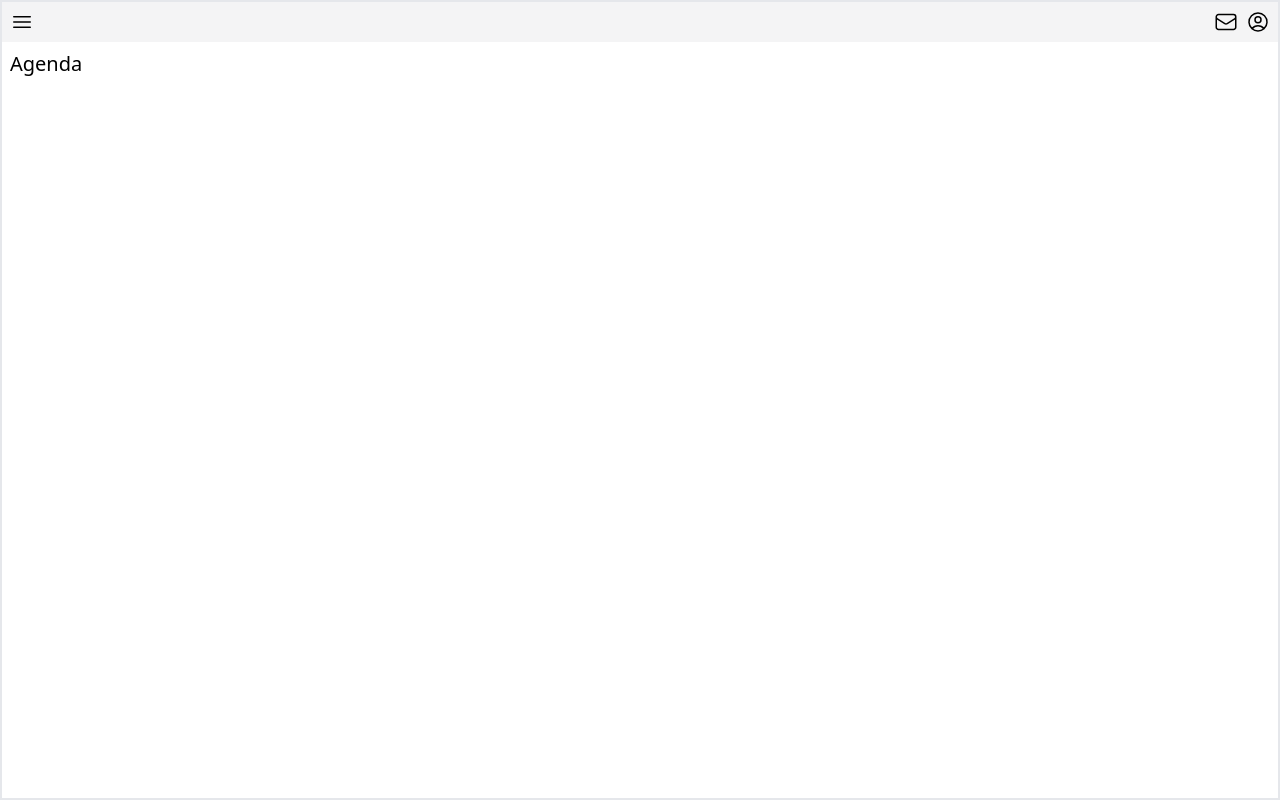
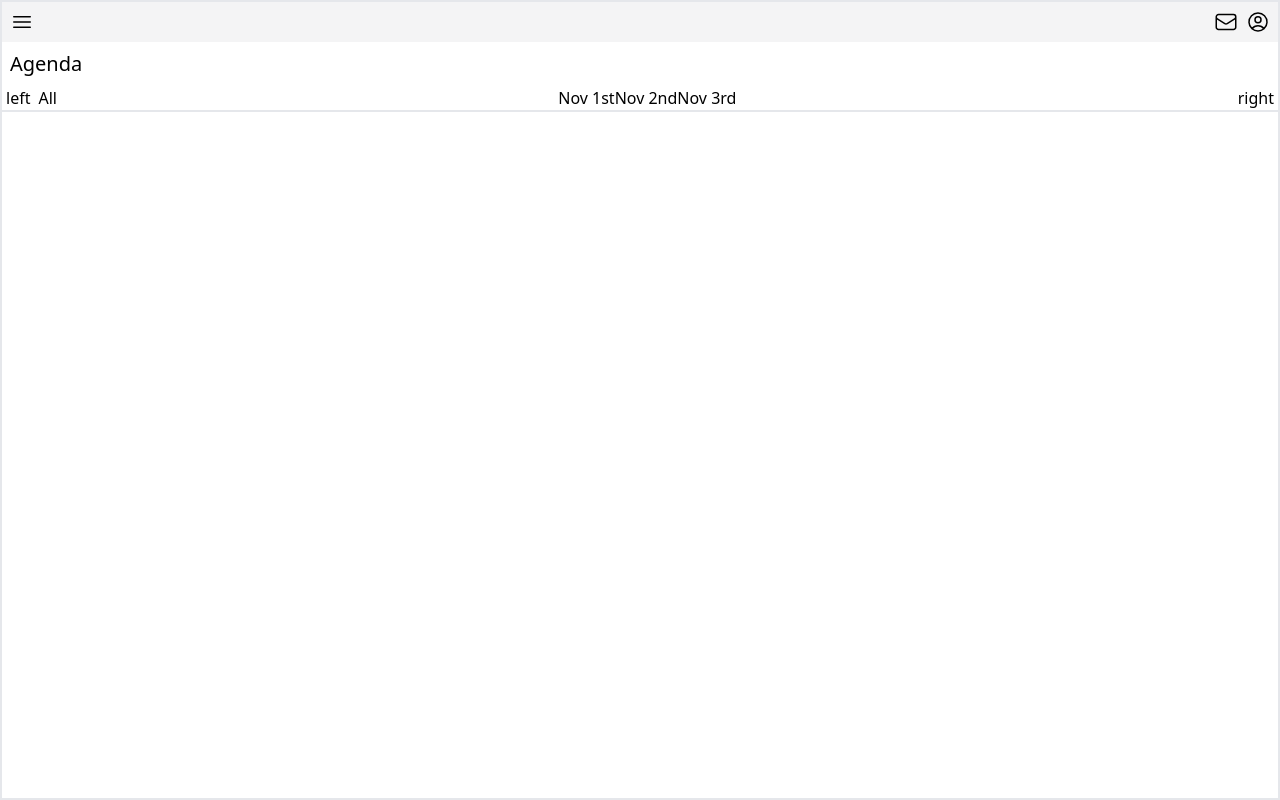
Before and after one commit to bryanmccarthy/energy-hw, a JavaScript app in the folder frontend/: page / in a window 1280 px wide. Built offline with nearby package versions, Linux system fonts and the light colour scheme; the HTML template or start-up script is replaced by a standard one.

Commit message:
position tabs row for dates

```diff
--- a/frontend/src/App.js
+++ b/frontend/src/App.js
@@ -20,6 +20,19 @@ function App() {
       </div>
       {/* Title */}
       <div className="text-xl p-2">Agenda</div>
+      {/* Tabs */}
+      <div className="flex justify-between border-b-2">
+        <div className="flex">
+          <button className="px-1">left</button>
+          <button className="px-1">All</button>
+        </div>
+        <div className="flex"> {/* TODO: implement dates & scrolling */}
+          <p>Nov 1st</p>
+          <p>Nov 2nd</p>
+          <p>Nov 3rd</p>
+        </div>
+        <button className="px-1">right</button>
+      </div>
     </div>
   );
 }
```
